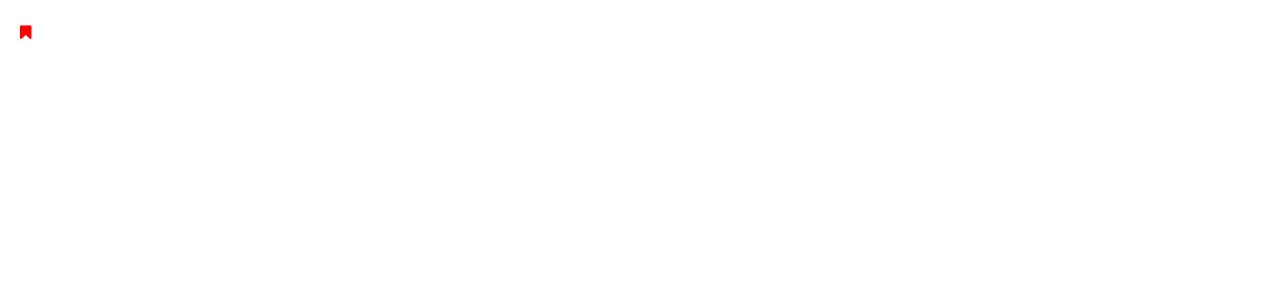
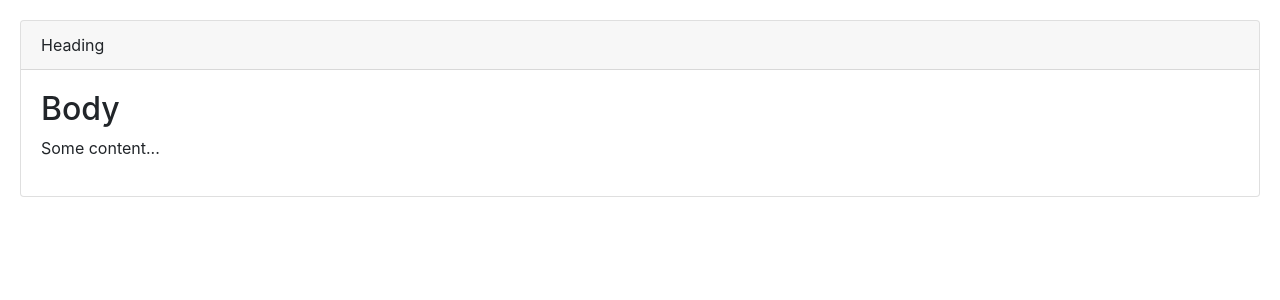
Before and after one commit to naelkilani/angular-essentials, an Angular app in the folder hello-world/: page / in a window 1280 px wide. Shown: the top 300 px of the page. Built offline with nearby package versions, Linux system fonts and the light colour scheme.

Commit message:
ngContent

```diff
--- a/hello-world/src/app/app.component.html
+++ b/hello-world/src/app/app.component.html
@@ -1,3 +1,10 @@
 <!-- <courses></courses> -->
-<bookmark [isFavourite]="post.isFavourite" (change)="onFavouriteChange($event)"></bookmark>
+<!-- <bookmark [isFavourite]="post.isFavourite" (change)="onFavouriteChange($event)"></bookmark> -->
 <!-- <course></course> -->
+<bootstrap-panel>
+    <div class="header">Heading</div>
+    <div class="body">
+        <h2>Body</h2>
+        <p>Some content...</p>
+    </div>
+</bootstrap-panel>
--- a/hello-world/src/app/app.module.ts
+++ b/hello-world/src/app/app.module.ts
@@ -10,6 +10,7 @@
 import { CourseComponent } from './course/course.component';
 import { BookmarkComponent } from './bookmark/bookmark.component';
 import { TitleCasePipe } from './title-case.pipe';
+import { PanelComponent } from './panel/panel.component';
 
 @NgModule({
   declarations: [
@@ -18,7 +19,8 @@
     CourseComponent,
     SummaryPipe,
     BookmarkComponent,
-    TitleCasePipe
+    TitleCasePipe,
+    PanelComponent
   ],
   imports: [
     BrowserModule,
--- /dev/null
+++ b/hello-world/src/app/panel/panel.component.html
@@ -0,0 +1,8 @@
+<div class="card">
+    <div class="card-header">
+        <ng-content select=".header"></ng-content>
+    </div>
+    <div class="card-body">
+        <ng-content select=".body"></ng-content>
+    </div>
+</div>
--- /dev/null
+++ b/hello-world/src/app/panel/panel.component.ts
@@ -0,0 +1,15 @@
+import { Component, OnInit } from '@angular/core';
+
+@Component({
+  selector: 'bootstrap-panel',
+  templateUrl: './panel.component.html',
+  styleUrls: ['./panel.component.css']
+})
+export class PanelComponent implements OnInit {
+
+  constructor() { }
+
+  ngOnInit(): void {
+  }
+
+}
```
Also changed, not shown: hello-world/src/app/panel/panel.component.css (added), 1 other file (tests, documents, lock files or other folders).
